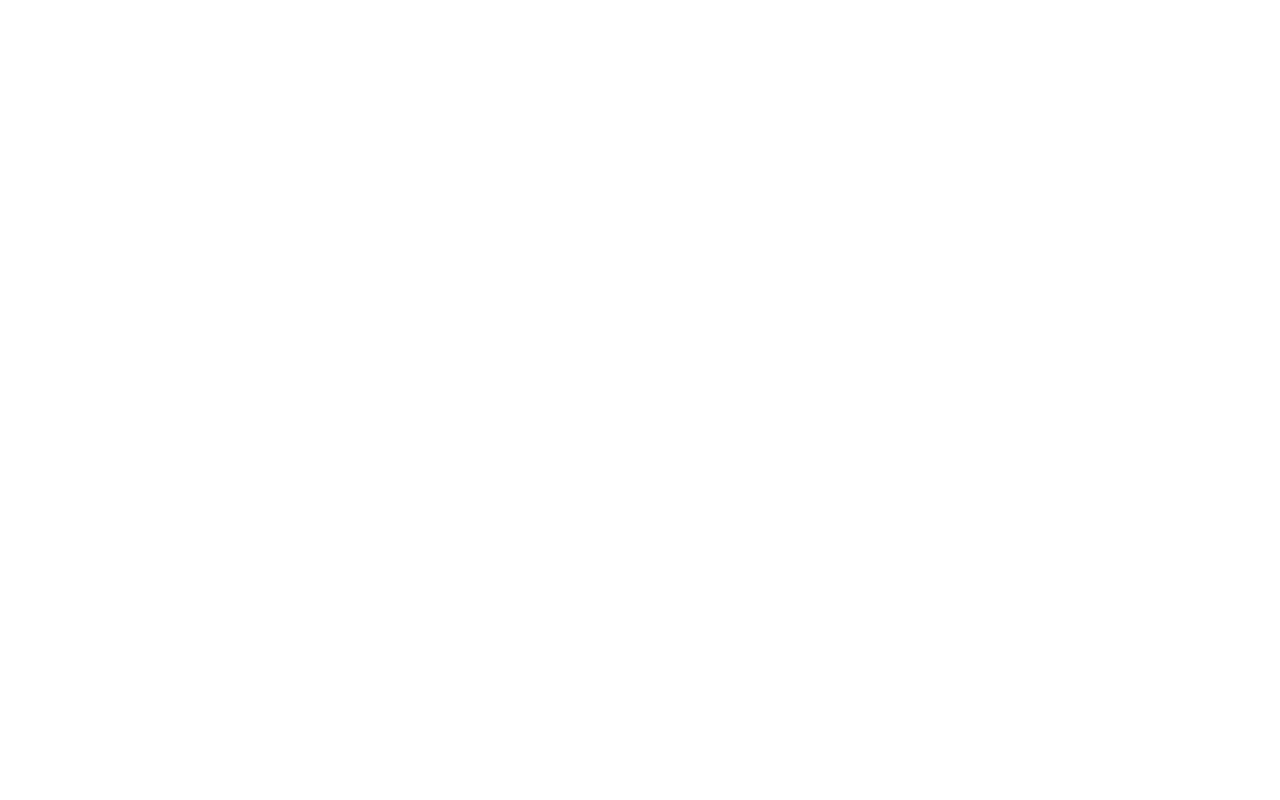
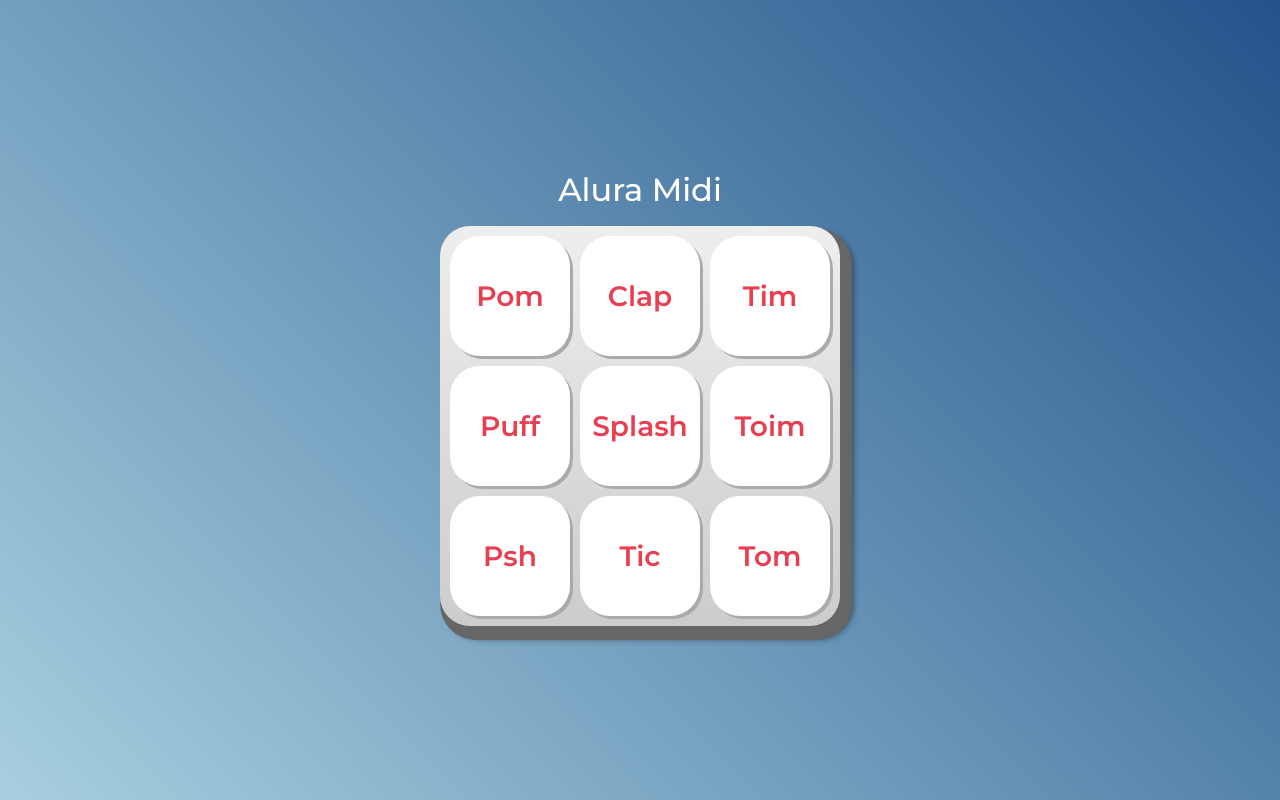
Before and after one commit to Dudinha5/MesaDoDj, a plain HTML site: page index.html in a window 1280 px wide. Drawn offline with Linux system fonts and the light colour scheme.

Commit message:
Add files via upload

```diff
--- /dev/null
+++ b/css/estilos.css
@@ -0,0 +1,67 @@
+:root {
+  --cinza: #aaa;
+  --vermelha: #e93d50;
+  --vermelha-escura: #af303f;
+  --branca: #fff;
+  --luz: rgb(229, 255, 0);
+}
+
+body {
+  align-items: center;
+  background: linear-gradient(45deg, #a7cfdf 0%,#23538a 100%);
+  display: flex;
+  justify-content: center;
+  flex-direction: column;
+  font-family: 'Montserrat', sans-serif;
+  min-height: 100vh;
+}
+
+h1 {
+  color: var(--branca);
+  margin-bottom: 20px;
+  font-size: 2rem;
+}
+
+.teclado {
+  background: linear-gradient(to bottom, #eeeeee 0%,#cccccc 100%);
+  box-shadow: 6px 8px 0 6px #666, 10px 10px 10px #000;
+  border-radius: 30px;
+  display: grid;
+  gap: 10px;
+  grid-template-columns: repeat(3, 1fr);
+  padding: 10px;
+}
+
+.tecla {
+  background-color: var(--branca);
+  border-radius: 30px;
+  box-shadow: 3px 3px 0 var(--cinza);
+  color: var(--vermelha);
+  cursor: pointer;
+  height: 120px;
+  font-size: 1.75em;
+  font-weight: bold;
+  line-height: 120px;
+  text-align: center;
+  width: 120px;
+}
+
+.tecla.ativa,
+.tecla:active {
+  background-color: var(--vermelha);
+  border: 4px solid  var(--vermelha);
+  box-shadow: 3px 3px 0 var(--vermelha-escura) inset;
+  color: var(--branca);
+  outline: none;
+}
+
+.tecla.focus,
+.tecla:focus {
+  outline: none;
+  box-shadow: 1px 1px 10px var(--luz);
+}
+
+.tecla.active:focus,
+.tecla:active:focus {
+  box-shadow: 3px 3px 0 var(--vermelha-escura) inset, 1px 1px 10px var(--luz);
+}
--- /dev/null
+++ b/css/reset.css
@@ -0,0 +1,90 @@
+* {
+	box-sizing: border-box;
+}
+
+html, body, div, span, applet, object, iframe,
+h1, h2, h3, h4, h5, h6, p, blockquote, pre,
+a, abbr, acronym, address, big, cite, code,
+del, dfn, em, img, ins, kbd, q, s, samp,
+small, strike, strong, sub, sup, tt, var,
+b, u, i, center,
+dl, dt, dd, ol, ul, li,
+fieldset, form, label, legend,
+table, caption, tbody, tfoot, thead, tr, th, td,
+article, aside, canvas, details, embed,
+figure, figcaption, footer, header, hgroup,
+menu, nav, output, ruby, section, summary,
+time, mark, audio, video {
+	margin: 0;
+	padding: 0;
+	border: 0;
+	font-size: 100%;
+	font: inherit;
+	vertical-align: baseline;
+}
+
+article, aside, details, figcaption, figure,
+footer, header, hgroup, menu, nav, section {
+	display: block;
+}
+body {
+	line-height: 1;
+}
+ol, ul {
+	list-style: none;
+}
+blockquote, q {
+	quotes: none;
+}
+blockquote:before, blockquote:after,
+q:before, q:after {
+	content: '';
+	content: none;
+}
+table {
+	border-collapse: collapse;
+	border-spacing: 0;
+}
+
+a {
+	color: inherit;
+	text-decoration: none;
+}
+
+img {
+	width: inherit;
+}
+
+button {
+	font-family: inherit;
+	font-size: inherit;
+	color: inherit;
+	font-weight: inherit;
+	padding: 0;
+	border: none;
+	background-color: unset;
+}
+
+input {
+	border: none;
+	color: inherit;
+	font-size: inherit;
+	font-weight: inherit;
+	font-family: inherit;
+}
+
+textarea {
+	border: none;
+	color: inherit;
+	font-size: inherit;
+	font-weight: inherit;
+	font-family: inherit;
+}
+
+select {
+	border: none;
+	color: inherit;
+	font-size: inherit;
+	font-weight: inherit;
+	font-family: inherit;
+}
--- a/index.html
+++ b/index.html
@@ -1,7 +1,50 @@
 <!DOCTYPE html>
 <html lang="pt-BR">
-    <head>
-        <meta charset="UTF-8">
-        <meta http-equiv="X-UA-Compatible" content="=IE-edge">
-    </head>
+<head>
+    <meta charset="UTF-8">
+    <meta http-equiv="X-UA-Compatible" content="IE=edge">
+    <meta name="viewport" content="width=device-width, initial-scale=1.0">
+
+    <title>Alura MIDI</title>
+
+    <link rel="preconnect" href="https://fonts.googleapis.com">
+    <link rel="preconnect" href="https://fonts.gstatic.com" crossorigin>
+    <link href="https://fonts.googleapis.com/css2?family=Montserrat:wght@500;600&display=swap" rel="stylesheet">
+
+    <link rel="icon" type="image/png" href="images/bateria.png">
+    <link rel="stylesheet" href="css/reset.css">
+    <link rel="stylesheet" href="css/estilos.css">
+
+</head>
+<body>
+
+    <h1>Alura Midi</h1>
+
+    <section class="teclado">
+        <button class="tecla tecla_pom">Pom</button>
+        <button class="tecla tecla_clap">Clap</button>
+        <button class="tecla tecla_tim">Tim</button>
+
+        <button class="tecla tecla_puff">Puff</button>
+        <button class="tecla tecla_splash">Splash</button>
+        <button class="tecla tecla_toim">Toim</button>
+
+        <button class="tecla tecla_psh">Psh</button>
+        <button class="tecla tecla_tic">Tic</button>
+        <button class="tecla tecla_tom">Tom</button>
+    </section>
+
+    <audio src="sounds/keyq.wav" id="som_tecla_pom"></audio>
+    <audio src="sounds/keyw.wav" id="som_tecla_clap"></audio>
+    <audio src="sounds/keye.wav" id="som_tecla_tim"></audio>
+    <audio src="sounds/keya.wav" id="som_tecla_puff"></audio>
+    <audio src="sounds/keys.wav" id="som_tecla_splash"></audio>
+    <audio src="sounds/keyd.wav" id="som_tecla_toim"></audio>
+    <audio src="sounds/keyz.wav" id="som_tecla_psh"></audio>
+    <audio src="sounds/keyx.wav" id="som_tecla_tic"></audio>
+    <audio src="sounds/keyc.wav" id="som_tecla_tom"></audio>
+
+    <script src="main.js"></script>
+
+</body>
 </html>
--- a/main.js
+++ b/main.js
@@ -2,14 +2,14 @@ function tocaSom (idElementoAudio) {
     document.querySelector(idElementoAudio).play();
 }
 
-const listaDeTeclas = documento.querySelectorA11('.tecla');
+const listaDeTeclas = document.querySelectorAll('.tecla');
 
 //para
 for (let contador = 0; contador < listaDeTeclas.length; contador++) {
 
     const tecla = listaDeTeclas[contador];
-    const instrumento - tecla.classList[1];
-    const idAudio = '#som_${instrumento}`; //template string
+    const instrumento = tecla.classList[1];
+    const idAudio = `#som_${instrumento}`; //template string
 
     tecla.onclick = function () {
         tocaSom(idAudio);
--- /dev/null
+++ b/sounds/css/estilos.css
@@ -0,0 +1,67 @@
+:root {
+  --cinza: #aaa;
+  --vermelha: #e93d50;
+  --vermelha-escura: #af303f;
+  --branca: #fff;
+  --luz: rgb(229, 255, 0);
+}
+
+body {
+  align-items: center;
+  background: linear-gradient(45deg, #a7cfdf 0%,#23538a 100%);
+  display: flex;
+  justify-content: center;
+  flex-direction: column;
+  font-family: 'Montserrat', sans-serif;
+  min-height: 100vh;
+}
+
+h1 {
+  color: var(--branca);
+  margin-bottom: 20px;
+  font-size: 2rem;
+}
+
+.teclado {
+  background: linear-gradient(to bottom, #eeeeee 0%,#cccccc 100%);
+  box-shadow: 6px 8px 0 6px #666, 10px 10px 10px #000;
+  border-radius: 30px;
+  display: grid;
+  gap: 10px;
+  grid-template-columns: repeat(3, 1fr);
+  padding: 10px;
+}
+
+.tecla {
+  background-color: var(--branca);
+  border-radius: 30px;
+  box-shadow: 3px 3px 0 var(--cinza);
+  color: var(--vermelha);
+  cursor: pointer;
+  height: 120px;
+  font-size: 1.75em;
+  font-weight: bold;
+  line-height: 120px;
+  text-align: center;
+  width: 120px;
+}
+
+.tecla.ativa,
+.tecla:active {
+  background-color: var(--vermelha);
+  border: 4px solid  var(--vermelha);
+  box-shadow: 3px 3px 0 var(--vermelha-escura) inset;
+  color: var(--branca);
+  outline: none;
+}
+
+.tecla.focus,
+.tecla:focus {
+  outline: none;
+  box-shadow: 1px 1px 10px var(--luz);
+}
+
+.tecla.active:focus,
+.tecla:active:focus {
+  box-shadow: 3px 3px 0 var(--vermelha-escura) inset, 1px 1px 10px var(--luz);
+}
--- /dev/null
+++ b/sounds/css/reset.css
@@ -0,0 +1,90 @@
+* {
+	box-sizing: border-box;
+}
+
+html, body, div, span, applet, object, iframe,
+h1, h2, h3, h4, h5, h6, p, blockquote, pre,
+a, abbr, acronym, address, big, cite, code,
+del, dfn, em, img, ins, kbd, q, s, samp,
+small, strike, strong, sub, sup, tt, var,
+b, u, i, center,
+dl, dt, dd, ol, ul, li,
+fieldset, form, label, legend,
+table, caption, tbody, tfoot, thead, tr, th, td,
+article, aside, canvas, details, embed,
+figure, figcaption, footer, header, hgroup,
+menu, nav, output, ruby, section, summary,
+time, mark, audio, video {
+	margin: 0;
+	padding: 0;
+	border: 0;
+	font-size: 100%;
+	font: inherit;
+	vertical-align: baseline;
+}
+
+article, aside, details, figcaption, figure,
+footer, header, hgroup, menu, nav, section {
+	display: block;
+}
+body {
+	line-height: 1;
+}
+ol, ul {
+	list-style: none;
+}
+blockquote, q {
+	quotes: none;
+}
+blockquote:before, blockquote:after,
+q:before, q:after {
+	content: '';
+	content: none;
+}
+table {
+	border-collapse: collapse;
+	border-spacing: 0;
+}
+
+a {
+	color: inherit;
+	text-decoration: none;
+}
+
+img {
+	width: inherit;
+}
+
+button {
+	font-family: inherit;
+	font-size: inherit;
+	color: inherit;
+	font-weight: inherit;
+	padding: 0;
+	border: none;
+	background-color: unset;
+}
+
+input {
+	border: none;
+	color: inherit;
+	font-size: inherit;
+	font-weight: inherit;
+	font-family: inherit;
+}
+
+textarea {
+	border: none;
+	color: inherit;
+	font-size: inherit;
+	font-weight: inherit;
+	font-family: inherit;
+}
+
+select {
+	border: none;
+	color: inherit;
+	font-size: inherit;
+	font-weight: inherit;
+	font-family: inherit;
+}
```
Also changed, not shown: images/bateria.png (added), 9 other files.
